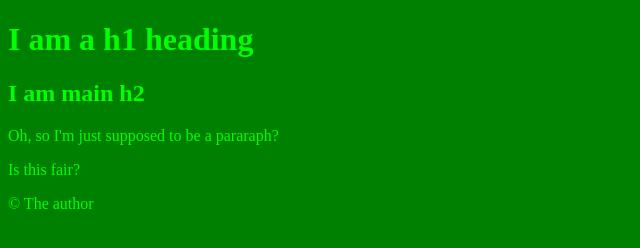
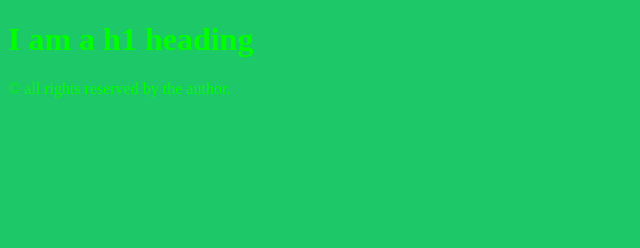
Before and after one commit to sandranielsen/2semForaar2020, a plain HTML site: page sass-boilerplate/index.html in a window 1280 px wide. Shown: the whole page, without its empty margins (0-640 px from the left). Drawn offline with Linux system fonts and the light colour scheme.

Commit message:
tidy boilerplate
ready for the class

```diff
--- a/sass-boilerplate/index.html
+++ b/sass-boilerplate/index.html
@@ -1,5 +1,5 @@
 <!DOCTYPE html>
-<html lang="">
+<html lang="da">
 
 <head>
 	<meta charset="utf-8">
@@ -16,14 +16,13 @@
 	    <h1>I am a h1 heading</h1>
 	</header>
 	<main>
-	    <h2>I am main h2</h2>
-	    <p>Oh, so I'm just supposed to be a pararaph?</p>
-	    <p>Is this fair?</p>
+	    <div id="scene">
+
+	    </div>
 	</main>
 	<footer>
-	    &copy; The author
+	    &copy; all rights reserved by the author.
 	</footer>
-	<script type="text/javascript" src=""></script>
 </body>
 
 </html>
--- a/sass-boilerplate/sass/style.scss
+++ b/sass-boilerplate/sass/style.scss
@@ -1,15 +1,23 @@
 /*! important: the styles are compiled via the sass/style.scss file */
 
-/* variables: from style to real code! */
-$green: green;
-
+/* variables  (not shown in css) - or from style to real code! */
 /* selected colors for this project */
+$green: #1cc867;
+$white: #fff;
 
 /* nested syntax, how cool is that? */
 
 /* mixins */
 
+/* scss samples */
 body {
     background-color: $green;
     color: #00ff00;
 }
+
+/* nested syntax */
+main {
+    p {
+        color: $white;
+    }
+}
```
Also changed, not shown: sass-boilerplate/css/style.css, 3 other files.
